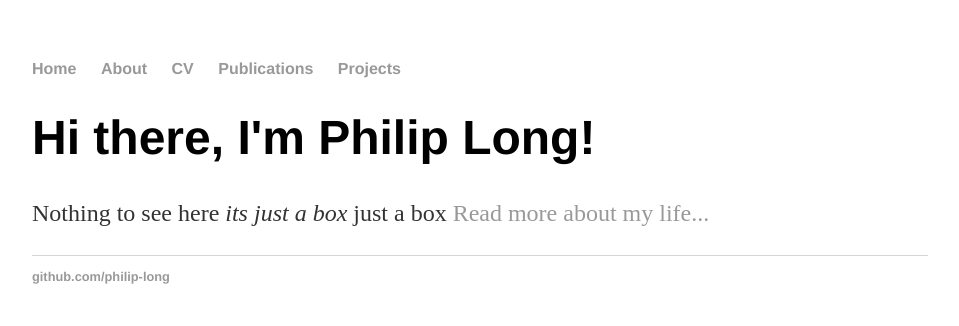
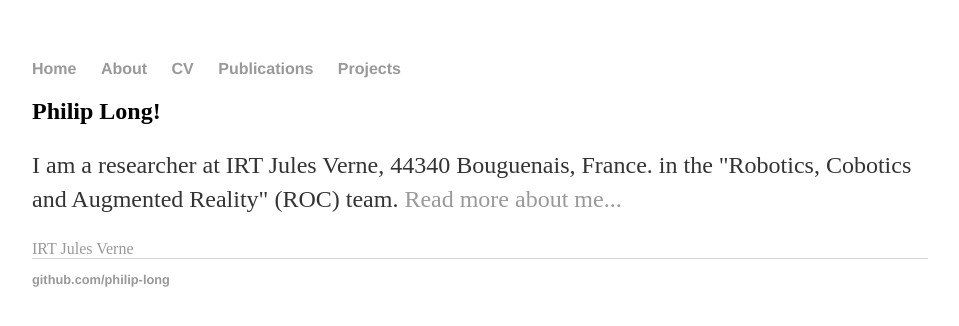
Before and after one commit to philip-long/philip-long.github.io, a Jekyll site: the page built from index.html, in a window 1280 px wide. Shown: the top 326 px of the page, without its empty margins (160-1119 px from the left). Built offline with Jekyll 4.4.1, drawn with Linux system fonts in a browser that asks for light colours.

Commit message:
added description

```diff
--- a/index.html
+++ b/index.html
@@ -3,6 +3,10 @@ layout: default
 title: Philip Long, PhD, Roboticist
 ---
 <div class="blurb">
-	<h1>Hi there, I'm Philip Long!</h1>
-	<p>Nothing to see here <em>its just a box</em> just a box <a href="/about">Read more about my life...</a></p>
+	<h2>Philip Long!</h2>
+	<p>I am a researcher at IRT Jules Verne, 44340 Bouguenais, France.
+        in the "Robotics, Cobotics and Augmented Reality" (ROC) team.
+
+        <a href="/about">Read more about me...</a></p>
+    <a href="http://www.irt-jules-verne.fr"> IRT Jules Verne </a>
 </div><!-- /.blurb -->
```
